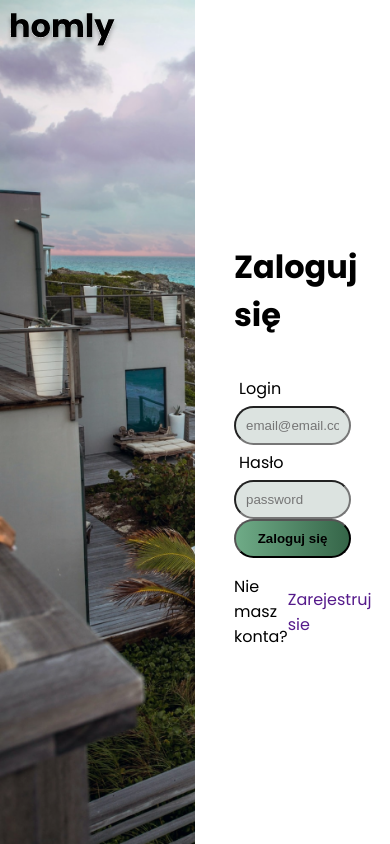
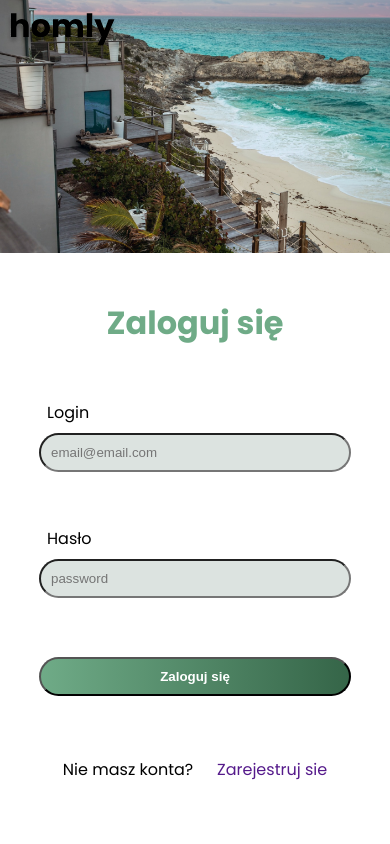
Before and after one commit to FiejdaszBartosz/PAI, a PHP site: template public/views/login.html in a window 390 px wide. Run offline with PHP 8.4, Linux system fonts and the light colour scheme; the template is opened without the code that fills it, so the values that code supplies are empty.

Commit message:
added responsive design to log in

```diff
--- a/public/css/style.css
+++ b/public/css/style.css
@@ -81,23 +81,106 @@ nav>div>a {
     font-size: 100%;
 }
 
-.container {
-    width: 100vw;
-    height: 100vh;
-    display: flex;
-    flex-direction: row;
-}
+
 
 /* Special */
 
 
 /* Login */
 
-.container-main-page {
+
+@media (max-width: 759px) {
+    .container {
         width: 100vw;
         height: 100vh;
         display: flex;
         flex-direction: column;
+        align-items: center;
+    }
+
+    .login-form {
+        display: flex;
+        flex-direction: column;
+        justify-content: space-evenly;
+        align-items: stretch;
+        height: 100%;
+        width: 100vw;
+    }
+
+    .left-side {
+        /* top side */
+        background-image: url('../img/Rectangle\ 38.png');
+        width: 100vw;
+        height: 30vh;
+        background-size: cover;
+        background-repeat: no-repeat;
+        background-position: center;
+    }
+
+    .right-side {
+        /* botom side */
+        width: 80vw;
+        height: 70vh;
+        display: flex;
+        flex-direction: row;
+        justify-content: center;
+        align-items: stretch;
+    }
+
+    .logo>img {
+        position: fixed;
+        top: 1.5vh;
+        left: 1.5vw;
+    }
+
+    .log-in-p {
+        font-size: 2em;
+        font-weight: bold;
+        align-self: center;
+        color: #6FAB87;
+        margin: 0;
+    }
+
+    .input-with-title {
+        display: flex;
+        flex-direction: column;
+    }
+
+    .upper-label {
+        margin: 0.5em;
+    }
+
+    .register-with-link {
+        display: flex;
+        flex-direction: row;
+        justify-content: space-evenly;
+        align-items: center;
+    }
+
+    .log-in-button {
+        background: linear-gradient(90deg, #6FAB87 0%, #356548 100%);
+        border-radius: 30px;
+        width: 80vw;
+        padding: 10px;
+        font-weight: 600;
+        margin-top: 1em;
+        color: #fff;
+    }
+
+    .log-in-input {
+        background: rgba(139, 162, 154, 0.3);
+        border-radius: 30px;
+        padding: 10px;
+    }
+}
+
+
+@media (min-width: 760px) and (max-width: 1799px){
+    .container {
+        width: 100vw;
+        height: 100vh;
+        display: flex;
+        flex-direction: row;
     }
 
     .login-form {
@@ -125,21 +208,14 @@ nav>div>a {
         justify-content: center;
     }
 
-.logo {
+    .logo>img {
         position: fixed;
         top: 1.5vh;
         left: 1.5vw;
     }
 
-.logo-nav {
-    margin-top: 1em;
-    position: absolute;
-    left: 0;
-    margin-left: 2.5em;
-}
-
     .log-in-p {
-    font-size: 32px;
+        font-size: 2.5em;
         font-weight: bold;
         align-self: flex-start;
     }
```
Also changed, not shown: other parts of public/css/style.css (+105 -1 lines). Lines whose indentation alone changed are shown as unchanged.
